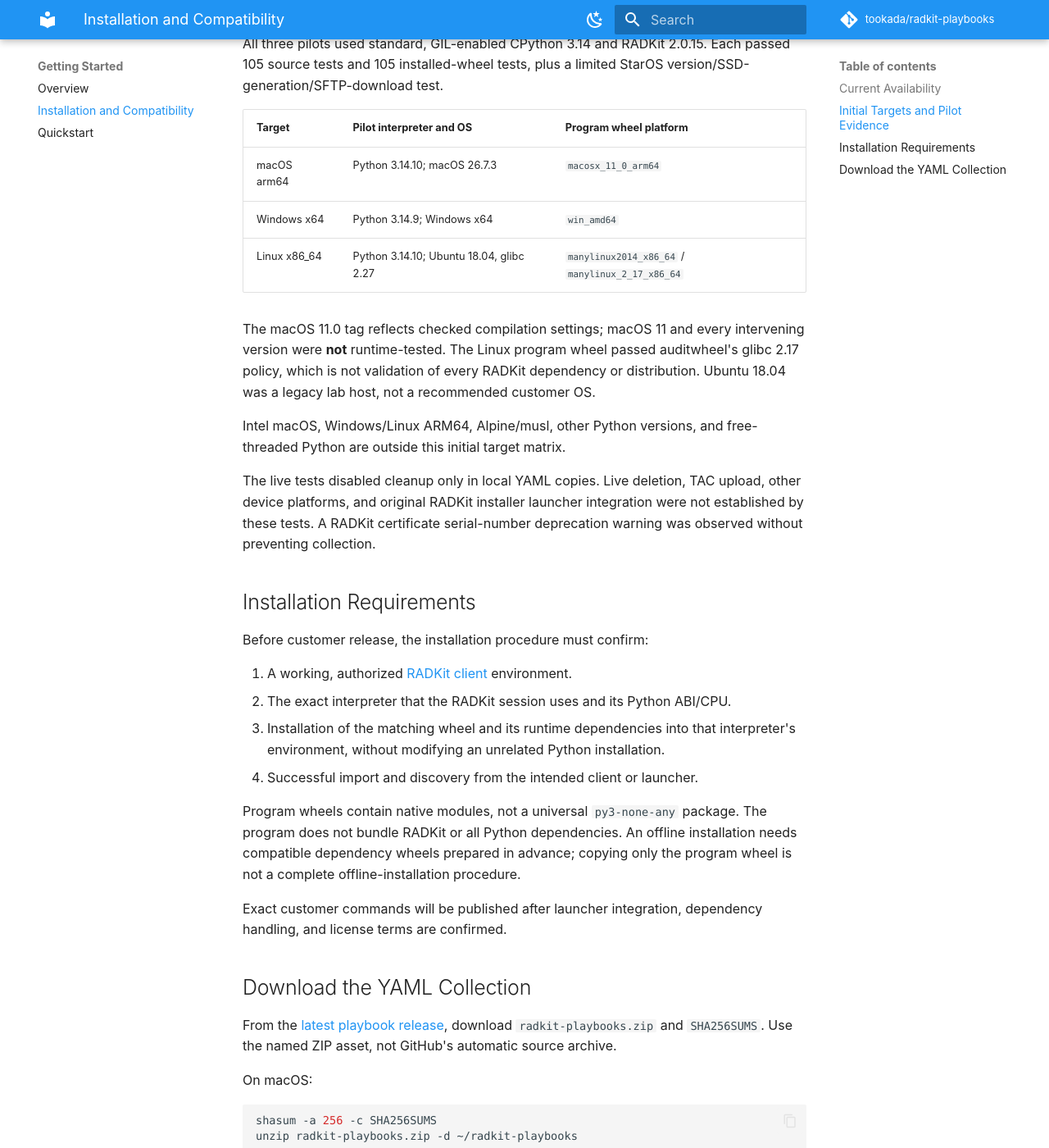
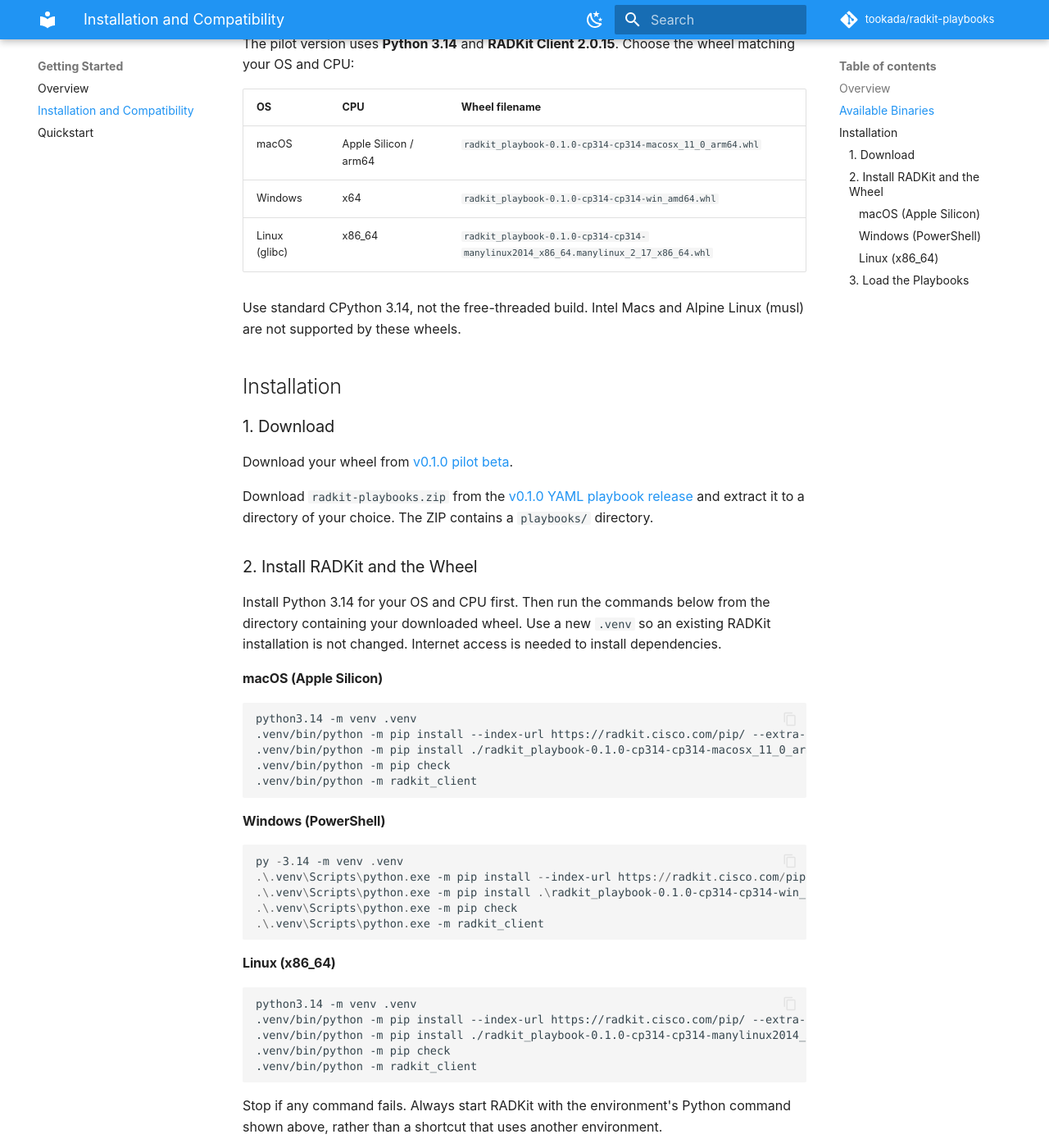
Before and after one commit to tookada/radkit-playbooks, an MkDocs documentation site: the page built from docs/getting-started/installation.md, in a window 1280 px wide and 1400 px high, scrolled down 473 px. Shown: the whole window at 82% size. Built offline with MkDocs 1.6.1 and Material for MkDocs 9.7.7, drawn with Linux system fonts in a browser that asks for light colours; comment, search, counter and statistics services are not loaded; some of the changed text lies outside the part shown.

Commit message:
Document pilot beta installation and versioned downloads

````diff
--- a/docs/getting-started/installation.md
+++ b/docs/getting-started/installation.md
@@ -1,76 +1,99 @@
-# Installation and Compatibility
+# Installation
 
-## Current Availability
+## Overview
 
-**Public program wheels are not yet released.** This page describes the selected
-targets and verified pilot scope, not a completed customer installation procedure.
-Binary releases will be available from
-[radkit-playbook-releases](https://github.com/tookada/radkit-playbook-releases).
+RADKit Playbook runs YAML-defined workflows through Cisco RADKit to automate
+device commands, validation, and diagnostic file collection. Install the program
+as a Python wheel and download the YAML playbooks separately.
 
-Do not install from an unverified source or use a wheel for a different Python
-ABI, operating system, or CPU.
+> **Beta for pilot users:** Features and behavior may change. Review the
+> playbook and target devices before execution.
 
-## Initial Targets and Pilot Evidence
+## Available Binaries
 
-All three pilots used standard, GIL-enabled CPython 3.14 and RADKit 2.0.15.
-Each passed 105 source tests and 105 installed-wheel tests, plus a limited StarOS
-version/SSD-generation/SFTP-download test.
+The pilot version uses **Python 3.14** and **RADKit Client 2.0.15**.
+Choose the wheel matching your OS and CPU:
 
-| Target | Pilot interpreter and OS | Program wheel platform |
+| OS | CPU | Wheel filename |
 |---|---|---|
-| macOS arm64 | Python 3.14.10; macOS 26.7.3 | `macosx_11_0_arm64` |
-| Windows x64 | Python 3.14.9; Windows x64 | `win_amd64` |
-| Linux x86_64 | Python 3.14.10; Ubuntu 18.04, glibc 2.27 | `manylinux2014_x86_64` / `manylinux_2_17_x86_64` |
+| macOS | Apple Silicon / arm64 | `radkit_playbook-0.1.0-cp314-cp314-macosx_11_0_arm64.whl` |
+| Windows | x64 | `radkit_playbook-0.1.0-cp314-cp314-win_amd64.whl` |
+| Linux (glibc) | x86_64 | `radkit_playbook-0.1.0-cp314-cp314-manylinux2014_x86_64.manylinux_2_17_x86_64.whl` |
 
-The macOS 11.0 tag reflects checked compilation settings; macOS 11 and every
-intervening version were **not** runtime-tested. The Linux program wheel passed
-auditwheel's glibc 2.17 policy, which is not validation of every RADKit dependency
-or distribution. Ubuntu 18.04 was a legacy lab host, not a recommended customer OS.
+Use standard CPython 3.14, not the free-threaded build.
+Intel Macs and Alpine Linux (musl) are not supported by these wheels.
 
-Intel macOS, Windows/Linux ARM64, Alpine/musl, other Python versions, and
-free-threaded Python are outside this initial target matrix.
+## Installation
 
-The live tests disabled cleanup only in local YAML copies. Live deletion, TAC
-upload, other device platforms, and original RADKit installer launcher
-integration were not established by these tests. A RADKit certificate
-serial-number deprecation warning was observed without preventing collection.
+### 1. Download
 
-## Installation Requirements
+Download your wheel from
+[v0.1.0 pilot beta](https://github.com/tookada/radkit-playbook-releases/releases/tag/v0.1.0).
 
-Before customer release, the installation procedure must confirm:
+Download `radkit-playbooks.zip` from the
+[v0.1.0 YAML playbook release](https://github.com/tookada/radkit-playbooks/releases/tag/v0.1.0)
+and extract it to a directory of your choice. The ZIP contains a `playbooks/`
+directory.
 
-1. A working, authorized [RADKit client](https://radkit.cisco.com/) environment.
-2. The exact interpreter that the RADKit session uses and its Python ABI/CPU.
-3. Installation of the matching wheel and its runtime dependencies into that
-   interpreter's environment, without modifying an unrelated Python installation.
-4. Successful import and discovery from the intended client or launcher.
+### 2. Install RADKit and the Wheel
 
-Program wheels contain native modules, not a universal `py3-none-any` package.
-The program does not bundle RADKit or all Python dependencies. An offline
-installation needs compatible dependency wheels prepared in advance; copying
-only the program wheel is not a complete offline-installation procedure.
+Install Python 3.14 for your OS and CPU first. Then run the commands below from
+the directory containing your downloaded wheel. Use a new `.venv` so an existing
+RADKit installation is not changed. Internet access is needed to install
+dependencies.
 
-Exact customer commands will be published after launcher integration, dependency
-handling, and license terms are confirmed.
-
-## Download the YAML Collection
-
-From the [latest playbook release](https://github.com/tookada/radkit-playbooks/releases/latest),
-download `radkit-playbooks.zip` and `SHA256SUMS`.
-Use the named ZIP asset, not GitHub's automatic source archive.
-
-On macOS:
+#### macOS (Apple Silicon)
 
 ```bash
-shasum -a 256 -c SHA256SUMS
-unzip radkit-playbooks.zip -d ~/radkit-playbooks
+python3.14 -m venv .venv
+.venv/bin/python -m pip install --index-url https://radkit.cisco.com/pip/ --extra-index-url https://pypi.org/simple cisco-radkit-client==2.0.15
+.venv/bin/python -m pip install ./radkit_playbook-0.1.0-cp314-cp314-macosx_11_0_arm64.whl
+.venv/bin/python -m pip check
+.venv/bin/python -m radkit_client
 ```
 
-On Linux, use `sha256sum -c SHA256SUMS`. On Windows, compare the SHA-256 value
-from `Get-FileHash .\radkit-playbooks.zip -Algorithm SHA256` with `SHA256SUMS`,
-then extract with `Expand-Archive`.
+#### Windows (PowerShell)
 
-Extract into a fresh directory when updating, and point `playbook_dir` to the
-contained `playbooks/` directory, not the repository root.
-Program and collection releases are independent; check each release's
-compatibility notes. License terms remain pending.
+```powershell
+py -3.14 -m venv .venv
+.\.venv\Scripts\python.exe -m pip install --index-url https://radkit.cisco.com/pip/ --extra-index-url https://pypi.org/simple cisco-radkit-client==2.0.15
+.\.venv\Scripts\python.exe -m pip install .\radkit_playbook-0.1.0-cp314-cp314-win_amd64.whl
+.\.venv\Scripts\python.exe -m pip check
+.\.venv\Scripts\python.exe -m radkit_client
+```
+
+#### Linux (x86_64)
+
+```bash
+python3.14 -m venv .venv
+.venv/bin/python -m pip install --index-url https://radkit.cisco.com/pip/ --extra-index-url https://pypi.org/simple cisco-radkit-client==2.0.15
+.venv/bin/python -m pip install ./radkit_playbook-0.1.0-cp314-cp314-manylinux2014_x86_64.manylinux_2_17_x86_64.whl
+.venv/bin/python -m pip check
+.venv/bin/python -m radkit_client
+```
+
+Stop if any command fails. Always start RADKit with the environment's Python
+command shown above, rather than a shortcut that uses another environment.
+
+### 3. Load the Playbooks
+
+Connect to your service following the [RADKit documentation](https://radkit.cisco.com/).
+In that RADKit session, use your connected `service` object:
+
+```python
+from pathlib import Path
+import radkit_playbook as rpb
+
+pb = rpb.bind(
+    service,
+    playbook_dir=Path("~/radkit-playbooks/playbooks").expanduser(),
+)
+print(pb.list())
+```
+
+Replace the example path with the extracted `playbooks/` directory.
+Continue with the [quickstart](quickstart.md) to preview and run a playbook.
+
+If needed, compare your wheel's SHA-256 hash with its entry in the release's
+`SHA256SUMS` using `shasum -a 256` (macOS), `sha256sum` (Linux), or
+`Get-FileHash -Algorithm SHA256` (PowerShell).
````
Also changed, not shown: CONTRIBUTING.md (+8 -3 lines), README.md (+9 -15 lines), docs/catalog/index.md (+1 -1 lines), docs/getting-started/quickstart.md (+1 -2 lines), docs/index.md (+9 -11 lines), docs/troubleshooting/faq.md (+3 -3 lines), 2 other files.
